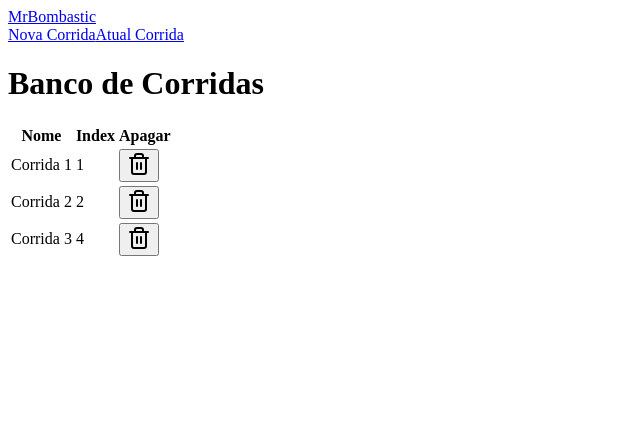
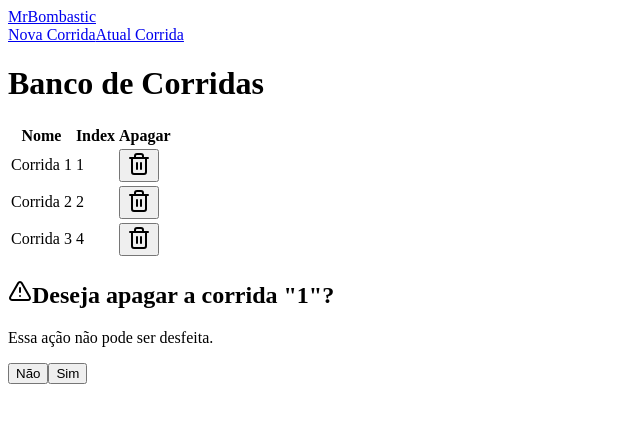
Before and after one commit to fcte-pi1/2026_1_PI1_Grupo01_Diogo, a Next.js app in the folder src/frontend/: page / in a window 1280 px wide. Both pictures are taken after a click on the button 139 px from the left and 165 px from the top of the page. Shown: the top 422 px of the page, without its empty margins (0-640 px from the left). Built offline with nearby package versions, Linux system fonts and the light colour scheme.

Commit message:
[ADD]Tabela de corridas com Alert Dialog

```diff
--- a/src/frontend/components/history/table-runs.tsx
+++ b/src/frontend/components/history/table-runs.tsx
@@ -1,5 +1,5 @@
 "use client";
-
+import { useState } from "react";
 import {
   Table,
   TableBody,
@@ -9,19 +9,33 @@ import {
   TableRow,
 } from "@/components/ui/table";
 import { Button } from "@/components/ui/button";
-import { Trash2 } from "lucide-react";
+import {
+  AlertDialog,
+  AlertDialogAction,
+  AlertDialogCancel,
+  AlertDialogContent,
+  AlertDialogDescription,
+  AlertDialogFooter,
+  AlertDialogHeader,
+  AlertDialogTitle,
+} from "@/components/ui/alert-dialog";
+import { Trash2, TriangleAlert } from "lucide-react";
 type Corrida = {
   id: number;
   nome: string;
   index: number;
 };
 export function CorridasTable({ corridas }: { corridas: Corrida[] }) {
-  function handleApagar(id: number) {
-    // Rikas - Por enquanto só loga no console — integraremos com a API depois
-    console.log("Apagar corrida:", id);
+  const [corridaParaApagar, setCorridaParaApagar] = useState<Corrida | null>(
+    null,
+  );
+  function handleConfirmarApagar() {
+    // Rikas - Por enquanto só loga — integraremos com a API depois
+    console.log("Apagar corrida:", corridaParaApagar?.id);
+    setCorridaParaApagar(null);
   }
-
   return (
+    <>
       <Table>
         <TableHeader>
           <TableRow>
@@ -39,7 +53,7 @@ export function CorridasTable({ corridas }: { corridas: Corrida[] }) {
                 <Button
                   variant="ghost"
                   size="icon"
-                onClick={() => handleApagar(corrida.id)}
+                  onClick={() => setCorridaParaApagar(corrida)}
                 >
                   <Trash2 className="h-4 w-4" />
                 </Button>
@@ -48,5 +62,28 @@ export function CorridasTable({ corridas }: { corridas: Corrida[] }) {
           ))}
         </TableBody>
       </Table>
+
+      <AlertDialog open={corridaParaApagar !== null}>
+        <AlertDialogContent>
+          <AlertDialogHeader>
+            <AlertDialogTitle className="flex items-center gap-2">
+              <TriangleAlert className="h-5 w-5" />
+              Deseja apagar a corrida "{corridaParaApagar?.index}"?
+            </AlertDialogTitle>
+            <AlertDialogDescription>
+              Essa ação não pode ser desfeita.
+            </AlertDialogDescription>
+          </AlertDialogHeader>
+          <AlertDialogFooter>
+            <AlertDialogCancel onClick={() => setCorridaParaApagar(null)}>
+              Não
+            </AlertDialogCancel>
+            <AlertDialogAction onClick={handleConfirmarApagar}>
+              Sim
+            </AlertDialogAction>
+          </AlertDialogFooter>
+        </AlertDialogContent>
+      </AlertDialog>
+    </>
   );
 }
```
Lines whose indentation alone changed are shown as unchanged.
